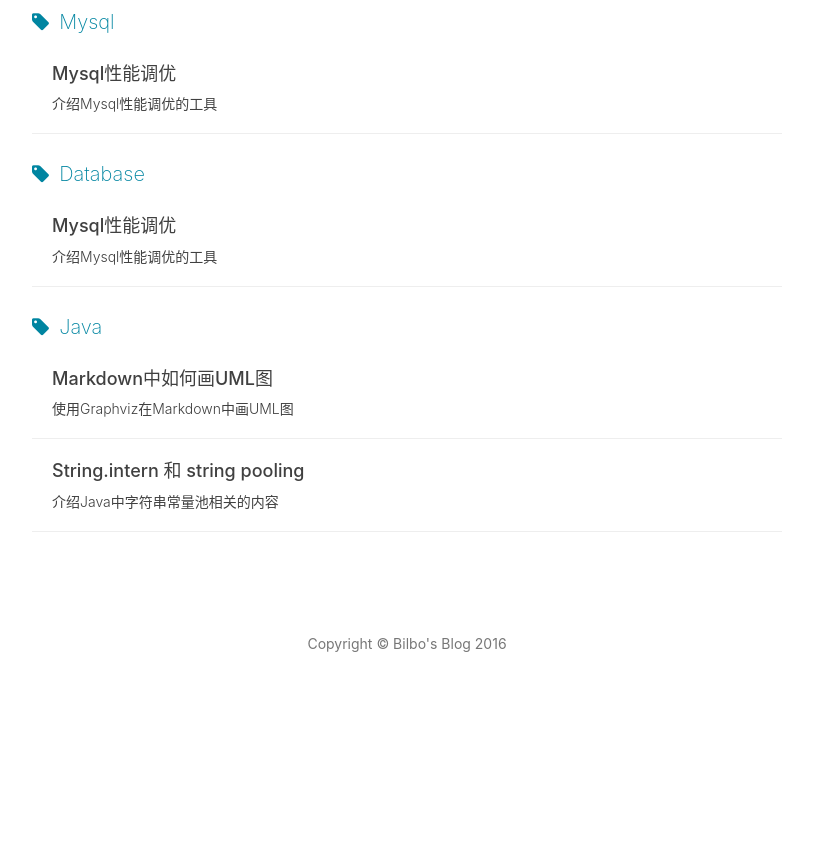
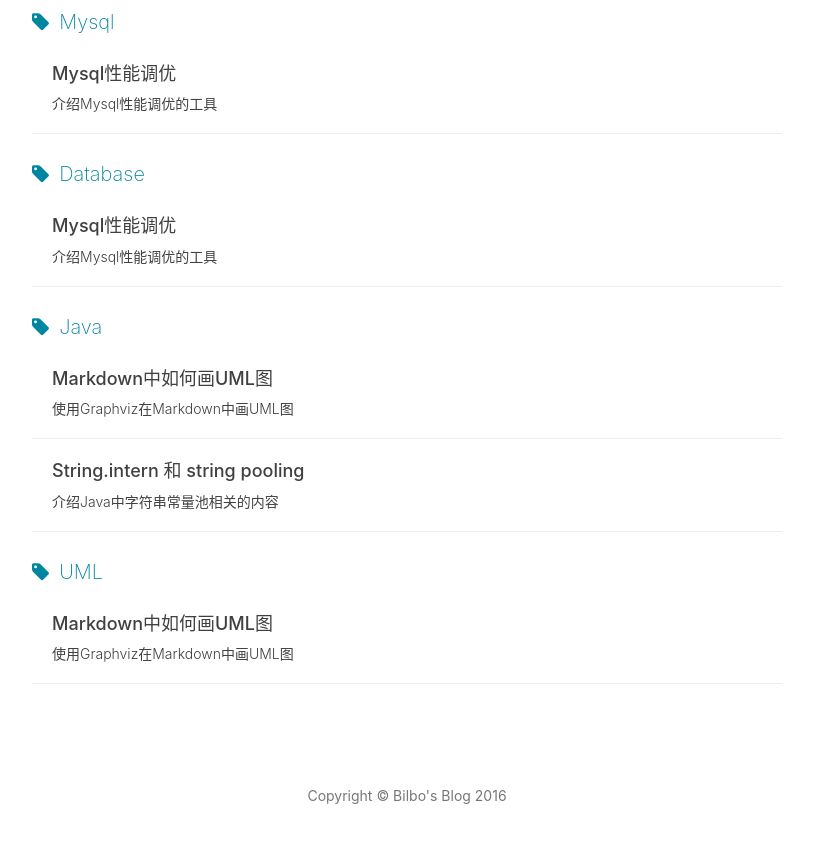
Before and after one commit to leon90dm/leon90dm.github.io, a Jekyll site: the page built from tags.html, in a window 1280 px wide and 900 px high, scrolled down 785 px. Shown: the top 843 px of the window, without its empty margins (233-1046 px from the left). Built offline with Jekyll 4.4.1, drawn with Linux system fonts in a browser that asks for light colours; nearby versions of some CDN libraries; comment, search, counter and statistics services are not loaded; before the commit the page ends 1533 px from its top, so only the background shows below that.

Commit message:
add uml tag

```diff
--- a/_posts/2016-10-09-Markdown中如何画UML图.markdown
+++ b/_posts/2016-10-09-Markdown中如何画UML图.markdown
@@ -8,6 +8,7 @@ header-img: "img/post-bg-alitrip.jpg"
 catalog: true
 tags:
     - Java
+    - UML
 ---
 
 下面介绍使用[Graphviz](http://www.gravizo.com/)在Markdown中画UML图
```
